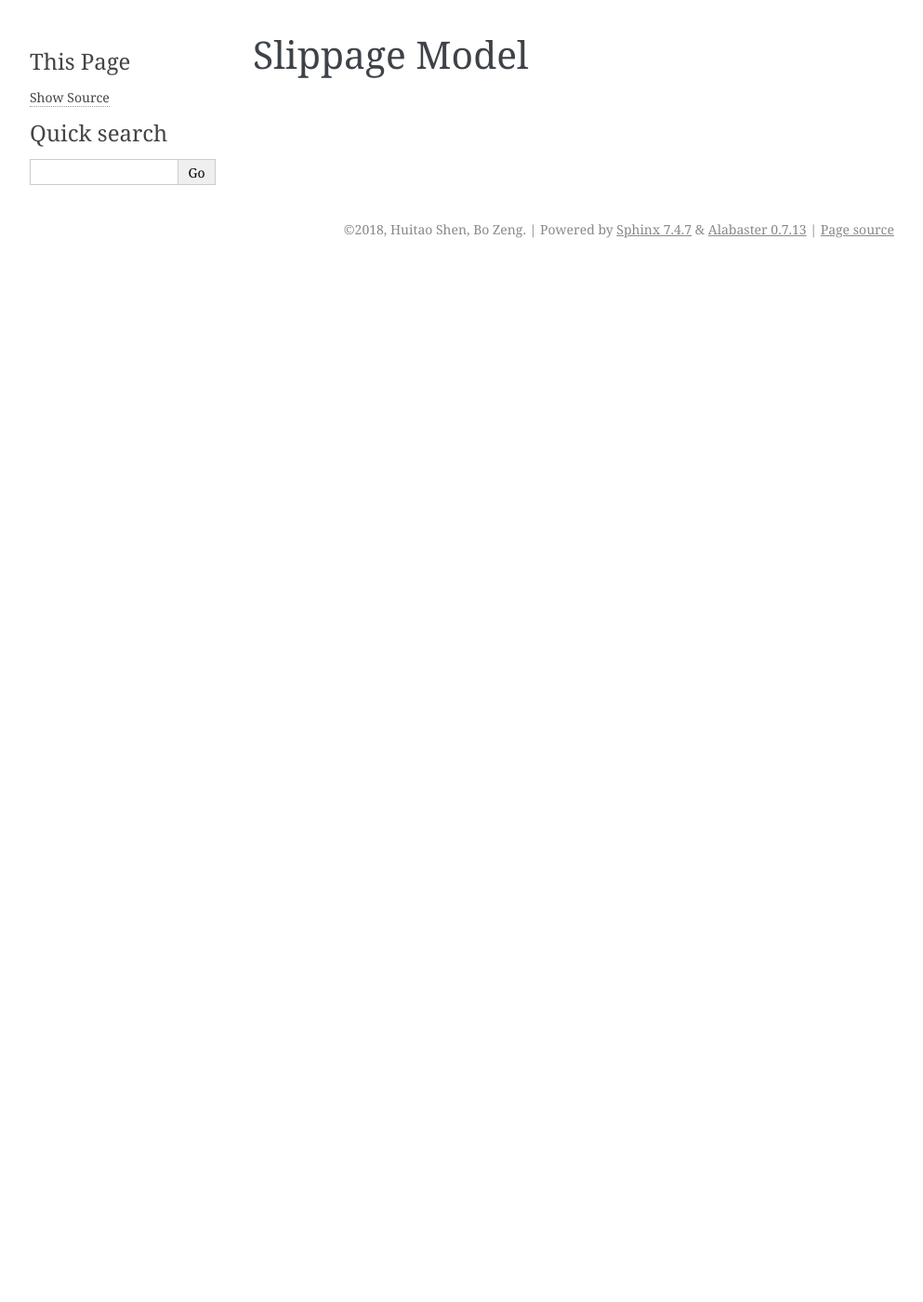
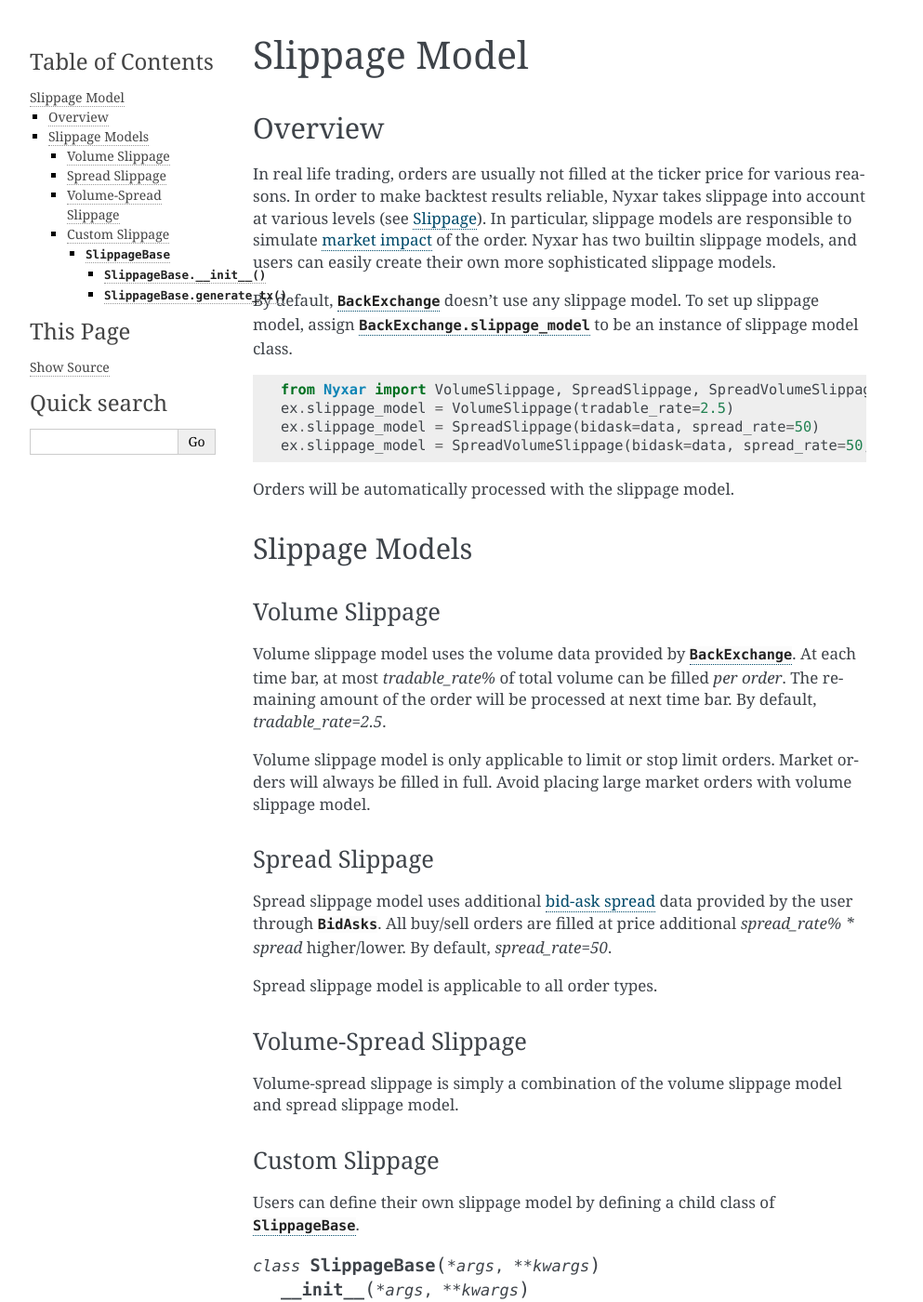
Before and after one commit to bboczeng/Nyxar, a Sphinx documentation site: the page built from docs/slippage.rst, in a window 1280 px wide and 1400 px high. Shown: the whole window at 93% size, without its empty margins (148-1141 px from the left). Built offline with Sphinx 7.4.7, drawn with Linux system fonts in a browser that asks for light colours; some of the changed text lies outside the part shown.

Commit message:
improved slippage model & docs

```diff
--- a/docs/backexchange.rst
+++ b/docs/backexchange.rst
@@ -43,6 +43,8 @@
 
 If a previously existing trading pair doesn't exist any more, all open orders under it will be forcely closed. If a previously existing asset doesn't appear in any trading pair, it is considered as delisted. The remaining balance will be forcely withdrawn. Withdrawal history can be queried through :meth:`BackExchange.fetch_deposit_history`.
 
+
+.. _be-slippage:
 
 Slippage
 ---------------
--- a/docs/order.rst
+++ b/docs/order.rst
@@ -39,7 +39,7 @@
 
 	.. attribute:: StopLimit
 
-		Stop limit order. Stop limit order will become a limit order when the ticker price is lower/higher than the stop price for sell/buy orders.
+		Stop limit order. Stop limit order will become a limit order when the ticker price is lower/higher than the stop price for sell/buy orders. Note that whether to open a stop limit order is determined only by the ticker price. Slippage model is only effective in filling the order.
 
 
 
--- a/docs/slippage.rst
+++ b/docs/slippage.rst
@@ -3,3 +3,70 @@
 
 Slippage Model
 ================
+
+Overview
+*************
+In real life trading, orders are usually not filled at the ticker price for various reasons. In order to make backtest results reliable, Nyxar takes slippage into account at various levels (see :ref:`be-slippage`). In particular, slippage models are responsible to simulate `market impact <https://en.wikipedia.org/wiki/Market_impact>`_ of the order. Nyxar has two builtin slippage models, and users can easily create their own more sophisticated slippage models.
+
+By default, :class:`BackExchange` doesn't use any slippage model. To set up slippage model, assign :attr:`BackExchange.slippage_model` to be an instance of slippage model class.
+
+::
+
+	from Nyxar import VolumeSlippage, SpreadSlippage, SpreadVolumeSlippage
+	ex.slippage_model = VolumeSlippage(tradable_rate=2.5)
+	ex.slippage_model = SpreadSlippage(bidask=data, spread_rate=50)
+	ex.slippage_model = SpreadVolumeSlippage(bidask=data, spread_rate=50, tradable_rate=2.5)
+
+
+Orders will be automatically processed with the slippage model.
+
+Slippage Models
+*****************
+
+Volume Slippage
+---------------------------
+Volume slippage model uses the volume data provided by :class:`BackExchange`. At each time bar, at most `tradable_rate%` of total volume can be filled *per order*. The remaining amount of the order will be processed at next time bar. By default, `tradable_rate=2.5`.
+
+Volume slippage model is only applicable to limit or stop limit orders. Market orders will always be filled in full. Avoid placing large market orders with volume slippage model.
+
+
+Spread Slippage
+---------------------------
+
+Spread slippage model uses additional `bid-ask spread <https://en.wikipedia.org/wiki/Bid%E2%80%93ask_spread>`_ data provided by the user through :class:`BidAsks`. All buy/sell orders are filled at price additional `spread_rate% * spread` higher/lower. By default, `spread_rate=50`.
+
+Spread slippage model is applicable to all order types.
+
+
+Volume-Spread Slippage
+---------------------------
+
+Volume-spread slippage is simply a combination of the volume slippage model and spread slippage model.
+
+
+Custom Slippage
+---------------------------
+
+Users can define their own slippage model by defining a child class of :class:`SlippageBase`.
+
+.. py:class:: SlippageBase(*args, **kwargs)
+
+		.. method:: __init__(*args, **kwargs)
+
+			User should overwrite :meth:`.__init__` method doing necessary data feeding or initialization.
+
+		.. method:: generate_tx(price, amount, order_type, order_side, symbol, ticker, timestamp)
+
+			* `price`: The original tentative ticker price for the order to fill at.
+
+			* `amount`: The remaining amount in the order to fill.
+
+			* `order_type`: Order type as a :class:`OrderType` enumeration class.
+
+			* `order_side`: Order side as a :class:`OrderSide` enumeration class.
+
+			* `symbol`: Trading pair symbol of the order.
+
+			This method should return a tuple `(tx_price, tx_amount)` which represents a tentative transaction. In the transaction, `tx_amount` is filled at price `tx_price`. :class:`BackExchange` will check if the tentative transaction will actually happen (for example, if `tx_price` is in the range of the limit price of the limit order), and will generate the transaction for you.
+
+			However, it is user's responsibility to make sure `(tx_price, tx_amount)` is valid. For example, `tx_amount == amount` for market orders. Otherwise :exc:`SlippageModelError` will be raised by :class:`BackExchange`.
```
Also changed, not shown: 3 other files.
